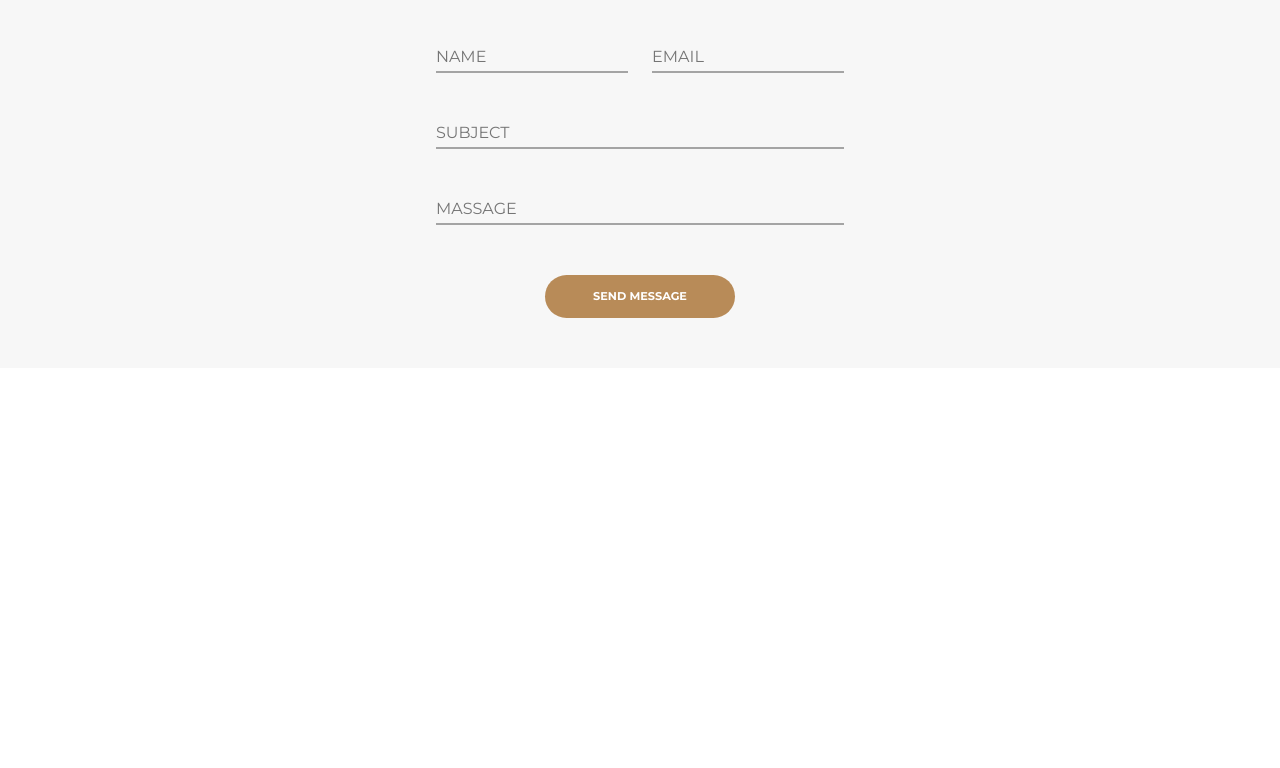
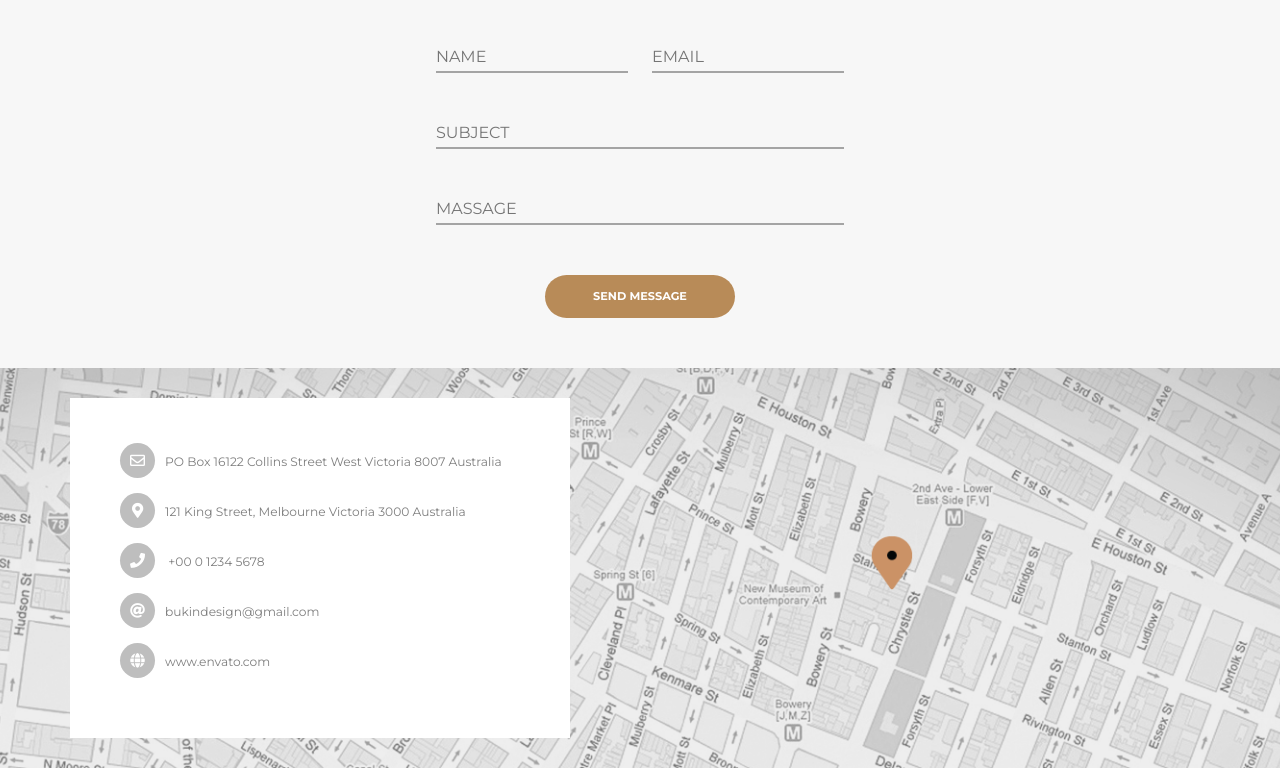
Before and after one commit to Depciu/Awax, a website: page index.html in a window 1280 px wide. Shown: the part 8123-8891 px from the top of the page. Before the commit the page ends 8491 px from the top, so only its background shows below. Drawn offline with Linux system fonts and the light colour scheme.

Commit message:
Add code into contact-us section

```diff
--- a/index.html
+++ b/index.html
@@ -1415,6 +1415,17 @@
           </form>
         </div>
       </div>
+      <div class="Contact-Us__map--wrapper">
+        <div class="container">
+          <div class="Contact-Us__map--card">
+            <p class="Contact-Us__card--text"><i class="far fa-envelope"></i>PO Box 16122 Collins Street West Victoria 8007 Australia</p>
+            <p class="Contact-Us__card--text"><i class="fas fa-map-marker-alt"></i>121 King Street, Melbourne Victoria 3000 Australia</p>
+            <p class="Contact-Us__card--text"><i class="fas fa-phone"></i>  +00 0 1234 5678</p>
+            <p class="Contact-Us__card--text"><i class="fas fa-at"></i>bukindesign@gmail.com</p>
+            <p class="Contact-Us__card--text"><i class="fas fa-globe"></i>www.envato.com</p>
+          </div>
+        </div>
+      </div>
     </section>
 
     <script type="text/javascript" src="javascript-compailed/hamburger.js"></script>
--- a/sass/_modules.sass
+++ b/sass/_modules.sass
@@ -642,3 +642,36 @@ input[type=text]
     text-transform: lowercase
     &::placeholder
       text-transform: uppercase
+
+/* Map */
+
+.Contact-Us__map--wrapper
+  display: flex
+  align-items: center
+  height: 400px
+  background: url(../images/Contat-Us/map.png)
+  @include background-properties
+
+.Contact-Us__map--card
+  display: flex
+  justify-content: center
+  flex-direction: column
+  height: 340px
+  max-width: 500px
+  background-color: #ffffff
+  .fas, .far
+    width: 35px
+    height: 35px
+    margin-right: 10px
+    border-radius: 50%
+    line-height: 35px
+    background-color: #bebebe
+    font-size: 15px
+    text-align: center
+    color: #ffffff
+
+.Contact-Us__card--text
+  margin-left: 10%
+  margin-bottom: 15px
+  @include font-size(13px)
+  color: #7e7e7e
```
Also changed, not shown: css/style.css, images/Contat-Us/map.png (added).
